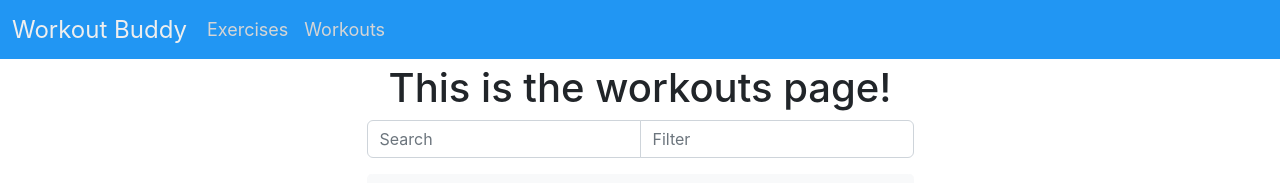
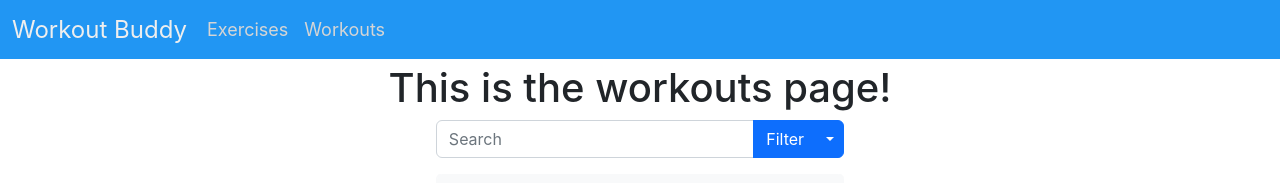
Before and after one commit to samarthkhandelwal/IT-Project, a Next.js app: page /workouts in a window 1280 px wide. Shown: the top 183 px of the page. Built offline with nearby package versions, Linux system fonts and the light colour scheme; grey boxes are pictures that could not be loaded.

Commit message:
Changed the filter muscles text input to a dropdown button

```diff
--- a/components/List/List.js
+++ b/components/List/List.js
@@ -3,9 +3,11 @@ import styles from "../../styles/List.module.css";
 // React Bootstrap Components
 import Form from "react-bootstrap/Form";
 import InputGroup from "react-bootstrap/InputGroup";
-import Button from "react-bootstrap/Button";
+import Dropdown from "react-bootstrap/Dropdown";
 import ToggleButton from "react-bootstrap/ToggleButton";
 import ToggleButtonGroup from "react-bootstrap/ToggleButtonGroup";
+import ButtonGroup from "react-bootstrap/ButtonGroup";
+import Button from "react-bootstrap/Button";
 
 export default function List({ list, selected, setSelected }) {
   return (
@@ -13,10 +15,21 @@ export default function List({ list, selected, setSelected }) {
       {/* The Search and Filter Form */}
       <InputGroup className="mb-3">
         <Form.Control aria-label="First name" placeholder="Search" />
-        <Form.Control aria-label="Last name" placeholder="Filter" />
+
+        <Dropdown as={ButtonGroup}>
+          <Button variant="primary">Filter</Button>
+
+          <Dropdown.Toggle split variant="primary" id="dropdown-split-basic" />
+
+          <Dropdown.Menu>
+            <Dropdown.Item>Chest</Dropdown.Item>
+            <Dropdown.Item>Back</Dropdown.Item>
+            <Dropdown.Item>Hamstrings</Dropdown.Item>
+          </Dropdown.Menu>
+        </Dropdown>
       </InputGroup>
 
-      {/* The list. A group of toggle buttons, so that */}
+      {/* The list. A group of toggle buttons, so that the active one can be kept track of*/}
       <div className={styles.container}>
         <ToggleButtonGroup vertical name="bob">
           {list.map((element) => (
```
